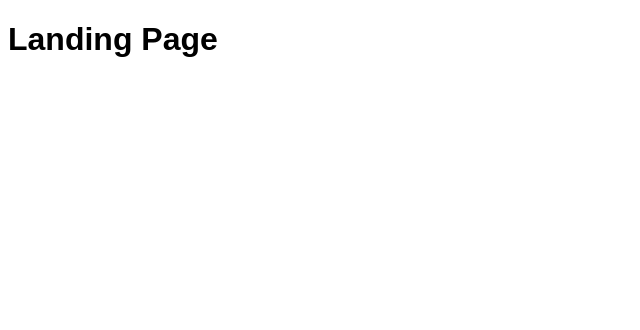
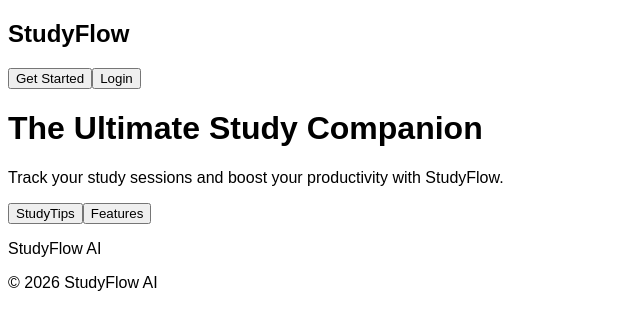
Before and after one commit to nehalja/studyflow-ai, a React (Vite) app: page / in a window 1280 px wide. Shown: the top 330 px of the page, without its empty margins (0-640 px from the left). Built offline with nearby package versions, Linux system fonts and the light colour scheme.

Commit message:
Build landing page and navigation

```diff
--- a/src/App.jsx
+++ b/src/App.jsx
@@ -8,6 +8,8 @@ import Subjects from "./pages/Subjects";
 import StudySessions from "./pages/StudySessions";
 import Goals from "./pages/Goals";
 import Analytics from "./pages/Analytics";
+import Features from "./pages/Features";
+import StudyTips from "./pages/StudyTips";
 
 function App() {
   return (
@@ -21,6 +23,8 @@ function App() {
         <Route path="/sessions" element={<StudySessions />} />
         <Route path="/goals" element={<Goals />} />
         <Route path="/analytics" element={<Analytics />} />
+        <Route path="/features" element={<Features />} />
+        <Route path="/study-tips" element={<StudyTips />} />
       </Routes>
     </BrowserRouter>
   );
--- /dev/null
+++ b/src/components/Footer.jsx
@@ -0,0 +1,10 @@
+function Footer() {
+  return (
+    <footer>
+  <p>StudyFlow AI</p>
+  <p>© 2026 StudyFlow AI</p>
+</footer>
+  );
+}
+
+export default Footer;
--- /dev/null
+++ b/src/components/Hero.jsx
@@ -0,0 +1,16 @@
+import { useNavigate } from 'react-router-dom';
+
+function Hero() {
+  const navigate = useNavigate();
+
+  return (
+    <div>
+      <h1>The Ultimate Study Companion</h1>
+      <p>Track your study sessions and boost your productivity with StudyFlow.</p>
+      <button type="button" onClick={() => navigate('/study-tips')}>StudyTips</button>
+      <button type="button" onClick={() => navigate('/features')}>Features</button>
+    </div>
+  );
+}
+
+export default Hero;
--- /dev/null
+++ b/src/components/Navbar.jsx
@@ -0,0 +1,13 @@
+import {useNavigate} from 'react-router-dom';
+function Navbar() {
+  const navigate = useNavigate();
+  return (
+    <nav className="navbar">
+        <h1>StudyFlow</h1>
+        <button type="button" onClick={() => navigate('/signup')}>Get Started</button>
+        <button type="button" onClick={() => navigate('/login')}>Login</button>
+    </nav>
+  );
+}
+
+export default Navbar;
--- /dev/null
+++ b/src/pages/Features.jsx
@@ -0,0 +1,20 @@
+function Features(){
+    return(
+        <div>
+            <h1>Why Use StudyFlow</h1>
+            <h2>Pomodoro Timer</h2>
+            <p>Boost your productivity with our built-in Pomodoro timer, designed to help you stay focused and manage your study sessions effectively.</p>
+            <h2>Study Session Tracking</h2>
+            <p>Keep track of your study sessions and analyze your progress with our intuitive tracking system.</p>
+            <h2>Goal Setting</h2>
+            <p>Set and achieve your study goals with our goal-setting feature, helping you stay motivated and on track.</p>
+            <h2>Subject-wise Analysis</h2>
+            <p>Get detailed insights into your performance across different subjects with our comprehensive analysis tools.</p>
+            <h2>Productivity Score</h2>
+            <p>Track your overall productivity with our advanced scoring system.</p>
+            <h2>Smart Study Suggestions</h2>
+            <p>Get personalized study recommendations based on your performance and learning patterns.</p>
+        </div>
+    );
+}
+export default Features;
--- a/src/pages/Landing.jsx
+++ b/src/pages/Landing.jsx
@@ -1,5 +1,17 @@
+import Hero from "../components/Hero";
+import Footer from "../components/Footer";
+import Navbar from "../components/Navbar";
+
 function Landing() {
-  return <h1>Landing Page</h1>;
+  return (
+    <>
+     <Navbar/>
+      <Hero/>
+
+      <Footer />
+
+    </>
+  );
 }
 
 export default Landing;
--- /dev/null
+++ b/src/pages/Studytips.jsx
@@ -0,0 +1,16 @@
+function StudyTips(){
+    return(
+        <div>
+            <p> Small daily improvements in your study habits can lead to big results over time.</p>
+            <h1>Tips to Improve Your Study Habits</h1>
+            <ul>
+                <li>Create a study schedule and stick to it.</li>
+                <li>Find a quiet and comfortable study environment.</li>
+                <li>Take regular breaks to avoid burnout.</li>
+                <li>Use active learning techniques like summarizing and teaching others.</li>
+                <li>Stay organized and keep your study materials in order.</li>
+            </ul>
+            </div>
+        );
+}
+export default StudyTips;
```
